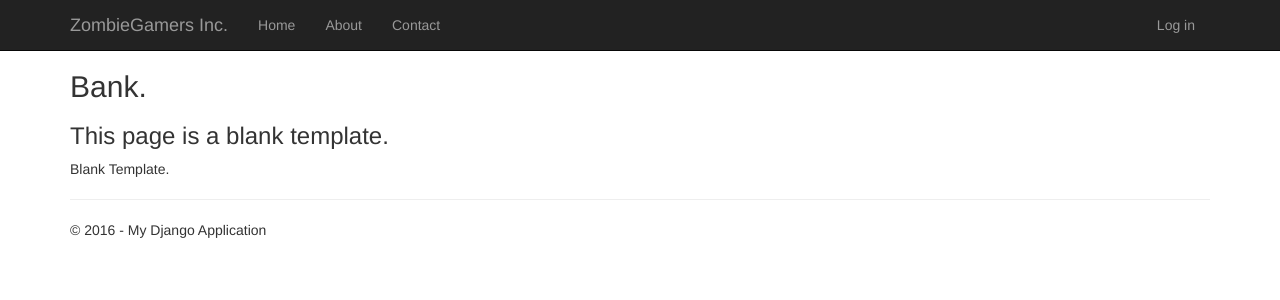
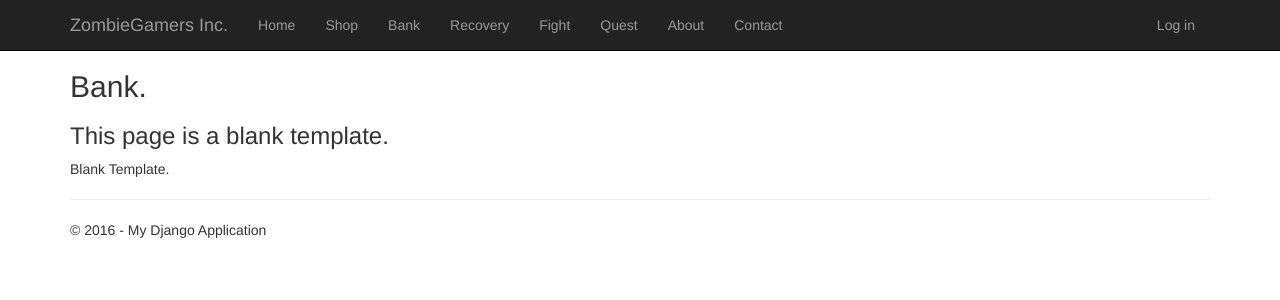
Before and after one commit to sherkd/zombiegame, a Django app: page /bank in a window 1280 px wide. Shown: the top 300 px of the page. Run offline with Django 3.2, Linux system fonts and the light colour scheme; some libraries are stand-ins or nearby versions.

Commit message:
layout navbar update
see title

```diff
--- a/WebGame/WebGame/app/templates/app/layout.html
+++ b/WebGame/WebGame/app/templates/app/layout.html
@@ -24,6 +24,11 @@
             <div class="navbar-collapse collapse">
                 <ul class="nav navbar-nav">
                     <li><a href="{% url 'home' %}">Home</a></li>
+                    <li><a href="{% url 'shop' %}">Shop</a></li>
+                    <li><a href="{% url 'bank' %}">Bank</a></li>
+                    <li><a href="{% url 'recovery' %}">Recovery</a></li>
+                    <li><a href="{% url 'fight' %}">Fight</a></li>
+                    <li><a href="{% url 'quest' %}">Quest</a></li>
                     <li><a href="{% url 'about' %}">About</a></li>
                     <li><a href="{% url 'contact' %}">Contact</a></li>
                 </ul>
```
